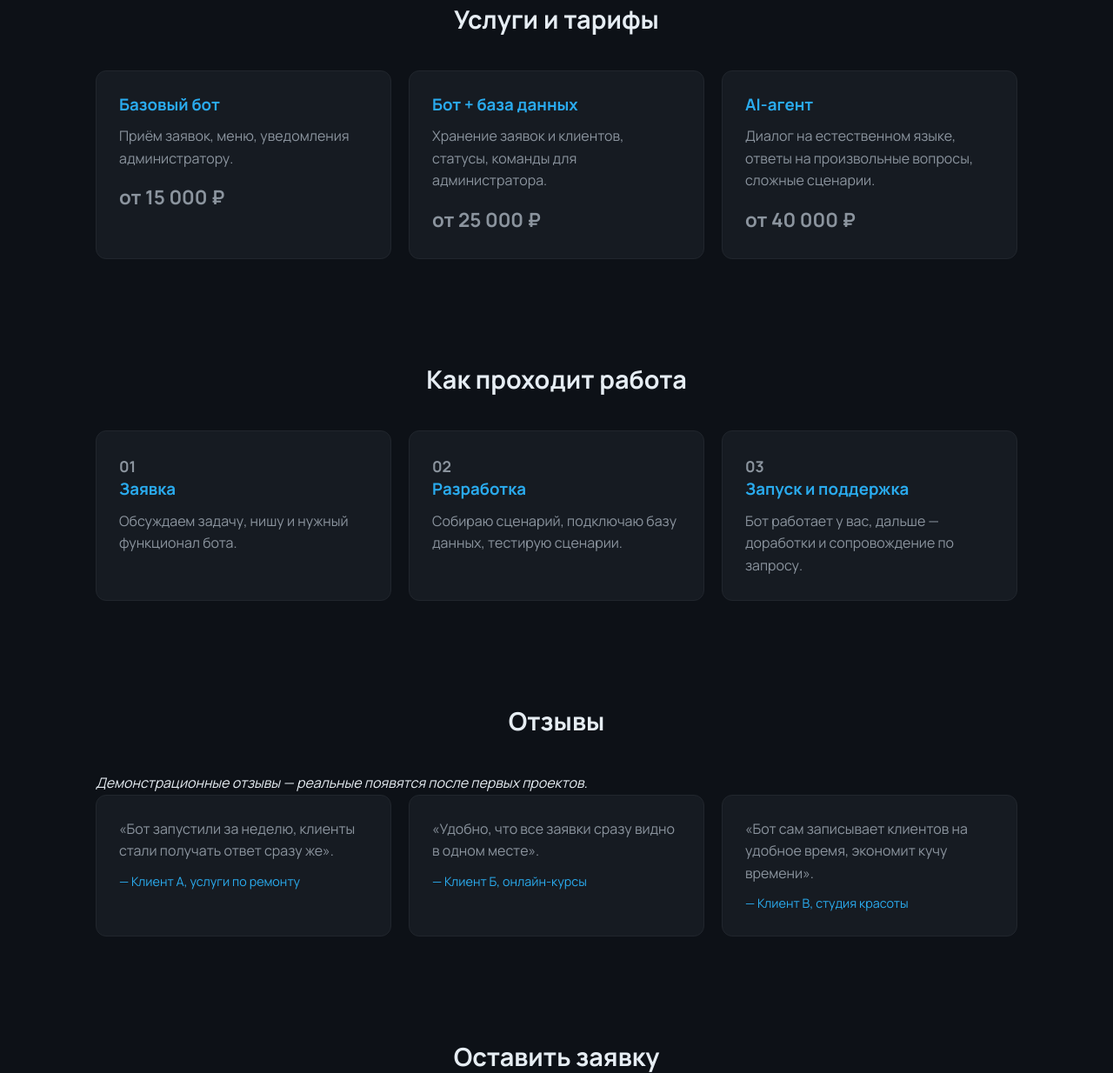
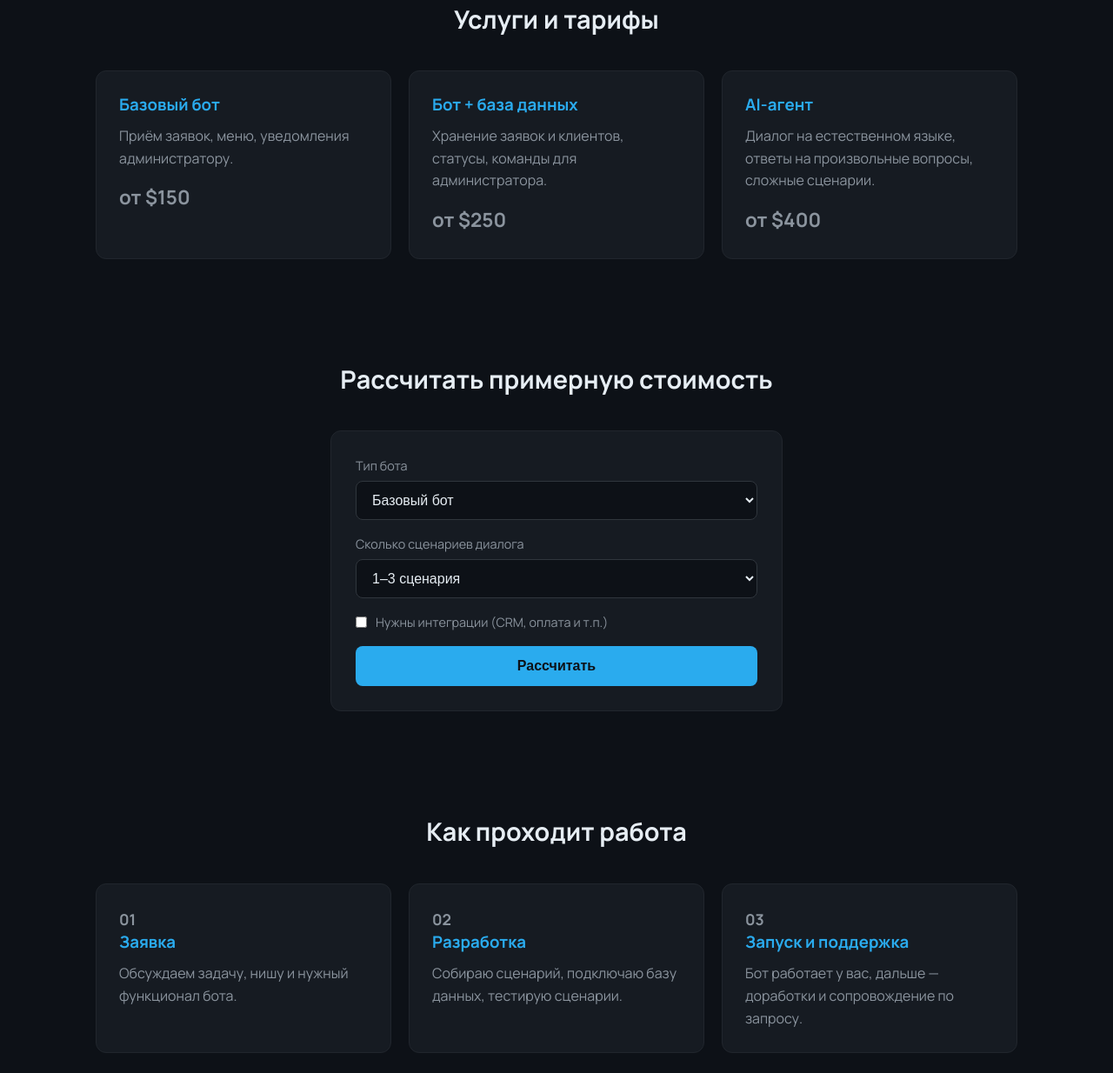
Before and after one commit to 1yanik20031ukrnet-cloud/django-business-landing, a Django app: page / in a window 1280 px wide. Shown: the part 1640-2874 px from the top of the page at 87% size. Run offline with Django 5.2, Linux system fonts and the light colour scheme; some web fonts are replaced.

Commit message:
Add pricing calculator (Day 10)
New section computes an estimated price range server-side from bot
type, dialog scenario count, and integrations, via a plain function
in pricing.py (no JS). Same page now distinguishes the lead form from
the calculator form via a hidden form_name field.

Prices across the site switched from RUB to USD per owner's request.

```diff
--- a/landing/forms.py
+++ b/landing/forms.py
@@ -7,3 +7,19 @@ class LeadForm(forms.ModelForm):
     class Meta:
         model = Lead
         fields = ["name", "contact", "service", "message"]
+
+
+class CalculatorForm(forms.Form):
+    SCENARIOS_CHOICES = [
+        ("1-3", "1–3 сценария"),
+        ("4-7", "4–7 сценариев"),
+        ("8+", "8+ сценариев"),
+    ]
+
+    service = forms.ChoiceField(label="Тип бота", choices=Lead.Service.choices)
+    scenarios = forms.ChoiceField(
+        label="Сколько сценариев диалога", choices=SCENARIOS_CHOICES
+    )
+    integrations = forms.BooleanField(
+        label="Нужны интеграции (CRM, оплата и т.п.)", required=False
+    )
--- /dev/null
+++ b/landing/pricing.py
@@ -0,0 +1,24 @@
+BASE_PRICE = {
+    "basic": 150,
+    "bot_db": 250,
+    "ai_agent": 400,
+}
+
+SCENARIOS_SURCHARGE = {
+    "1-3": 0,
+    "4-7": 50,
+    "8+": 100,
+}
+
+INTEGRATIONS_SURCHARGE = 70
+
+
+def calculate_price(service, scenarios, integrations):
+    base = BASE_PRICE[service]
+    surcharge = SCENARIOS_SURCHARGE[scenarios]
+    if integrations:
+        surcharge += INTEGRATIONS_SURCHARGE
+
+    low = base + surcharge
+    high = low + 100
+    return low, high
--- a/landing/static/landing/styles.css
+++ b/landing/static/landing/styles.css
@@ -361,6 +361,78 @@ section h2 {
     cursor: pointer;
 }
 
+/* Calculator */
+
+#calculator {
+    max-width: 560px;
+    margin: 0 auto;
+}
+
+.calculator-box {
+    background-color: #161b22;
+    border: 1px solid #21262d;
+    border-radius: 12px;
+    padding: 28px;
+}
+
+.calculator-box form {
+    display: flex;
+    flex-direction: column;
+    gap: 16px;
+}
+
+.calculator-box label {
+    font-size: 0.9rem;
+    color: #8b949e;
+    margin-bottom: 6px;
+    display: block;
+}
+
+.calculator-box input,
+.calculator-box select {
+    width: 100%;
+    padding: 12px 14px;
+    border-radius: 8px;
+    border: 1px solid #30363d;
+    background-color: #0d1117;
+    color: #e6edf3;
+    font-size: 1rem;
+}
+
+.calculator-checkbox {
+    display: flex;
+    align-items: center;
+    gap: 10px;
+}
+
+.calculator-checkbox input {
+    width: auto;
+}
+
+.calculator-checkbox label {
+    margin-bottom: 0;
+}
+
+.calculator-box button {
+    border: none;
+    cursor: pointer;
+}
+
+.calculator-result {
+    margin-top: 20px;
+    padding: 16px;
+    border: 1px solid #34d399;
+    background-color: #10261e;
+    border-radius: 8px;
+    color: #34d399;
+}
+
+.calculator-result p {
+    color: #8b949e;
+    font-size: 0.85rem;
+    margin-top: 6px;
+}
+
 /* Contacts + footer */
 
 #contact {
--- a/landing/templates/landing/base.html
+++ b/landing/templates/landing/base.html
@@ -17,6 +17,7 @@
     <nav>
         <a href="#advantages">Преимущества</a>
         <a href="#services">Услуги</a>
+        <a href="#calculator">Калькулятор</a>
         <a href="#steps">Как работаем</a>
         <a href="#reviews">Отзывы</a>
         <a href="#contact">Контакты</a>
--- a/landing/templates/landing/index.html
+++ b/landing/templates/landing/index.html
@@ -96,20 +96,55 @@
         <div class="card">
             <h3>Базовый бот</h3>
             <p>Приём заявок, меню, уведомления администратору.</p>
-            <p class="price">от 15 000 ₽</p>
+            <p class="price">от $150</p>
         </div>
 
         <div class="card">
             <h3>Бот + база данных</h3>
             <p>Хранение заявок и клиентов, статусы, команды для администратора.</p>
-            <p class="price">от 25 000 ₽</p>
+            <p class="price">от $250</p>
         </div>
 
         <div class="card">
             <h3>AI-агент</h3>
             <p>Диалог на естественном языке, ответы на произвольные вопросы, сложные сценарии.</p>
-            <p class="price">от 40 000 ₽</p>
+            <p class="price">от $400</p>
         </div>
+    </div>
+</section>
+
+<section id="calculator">
+    <h2>Рассчитать примерную стоимость</h2>
+
+    <div class="calculator-box">
+        <form method="post" action="{% url 'home' %}#calculator">
+            {% csrf_token %}
+            <input type="hidden" name="form_name" value="calculator">
+
+            <div>
+                <label for="{{ calculator_form.service.id_for_label }}">{{ calculator_form.service.label }}</label>
+                {{ calculator_form.service }}
+            </div>
+
+            <div>
+                <label for="{{ calculator_form.scenarios.id_for_label }}">{{ calculator_form.scenarios.label }}</label>
+                {{ calculator_form.scenarios }}
+            </div>
+
+            <div class="calculator-checkbox">
+                {{ calculator_form.integrations }}
+                <label for="{{ calculator_form.integrations.id_for_label }}">{{ calculator_form.integrations.label }}</label>
+            </div>
+
+            <button type="submit" class="btn btn-primary">Рассчитать</button>
+        </form>
+
+        {% if price_range %}
+            <div class="calculator-result">
+                Примерная стоимость: <strong>${{ price_range.0 }} – ${{ price_range.1 }}</strong>
+                <p>Точная цена зависит от деталей — обсудим в заявке.</p>
+            </div>
+        {% endif %}
     </div>
 </section>
 
@@ -164,6 +199,7 @@
 
     <form method="post">
         {% csrf_token %}
+        <input type="hidden" name="form_name" value="lead">
 
         <div>
             <label for="{{ form.name.id_for_label }}">Имя</label>
--- a/landing/views.py
+++ b/landing/views.py
@@ -2,19 +2,39 @@ from django.contrib import messages
 from django.shortcuts import redirect, render
 from django.urls import reverse
 
-from .forms import LeadForm
+from .forms import CalculatorForm, LeadForm
+from .pricing import calculate_price
 
 
 def index(request):
-    if request.method == "POST":
-        form = LeadForm(request.POST)
-        if form.is_valid():
-            form.save()
+    lead_form = LeadForm()
+    calculator_form = CalculatorForm()
+    price_range = None
+
+    if request.method == "POST" and request.POST.get("form_name") == "lead":
+        lead_form = LeadForm(request.POST)
+        if lead_form.is_valid():
+            lead_form.save()
             messages.success(
                 request, "Заявка отправлена! Мы свяжемся с вами в ближайшее время."
             )
             return redirect(f"{reverse('home')}#contact-form")
-    else:
-        form = LeadForm()
 
-    return render(request, "landing/index.html", {"form": form})
+    elif request.method == "POST" and request.POST.get("form_name") == "calculator":
+        calculator_form = CalculatorForm(request.POST)
+        if calculator_form.is_valid():
+            price_range = calculate_price(
+                calculator_form.cleaned_data["service"],
+                calculator_form.cleaned_data["scenarios"],
+                calculator_form.cleaned_data["integrations"],
+            )
+
+    return render(
+        request,
+        "landing/index.html",
+        {
+            "form": lead_form,
+            "calculator_form": calculator_form,
+            "price_range": price_range,
+        },
+    )
```
